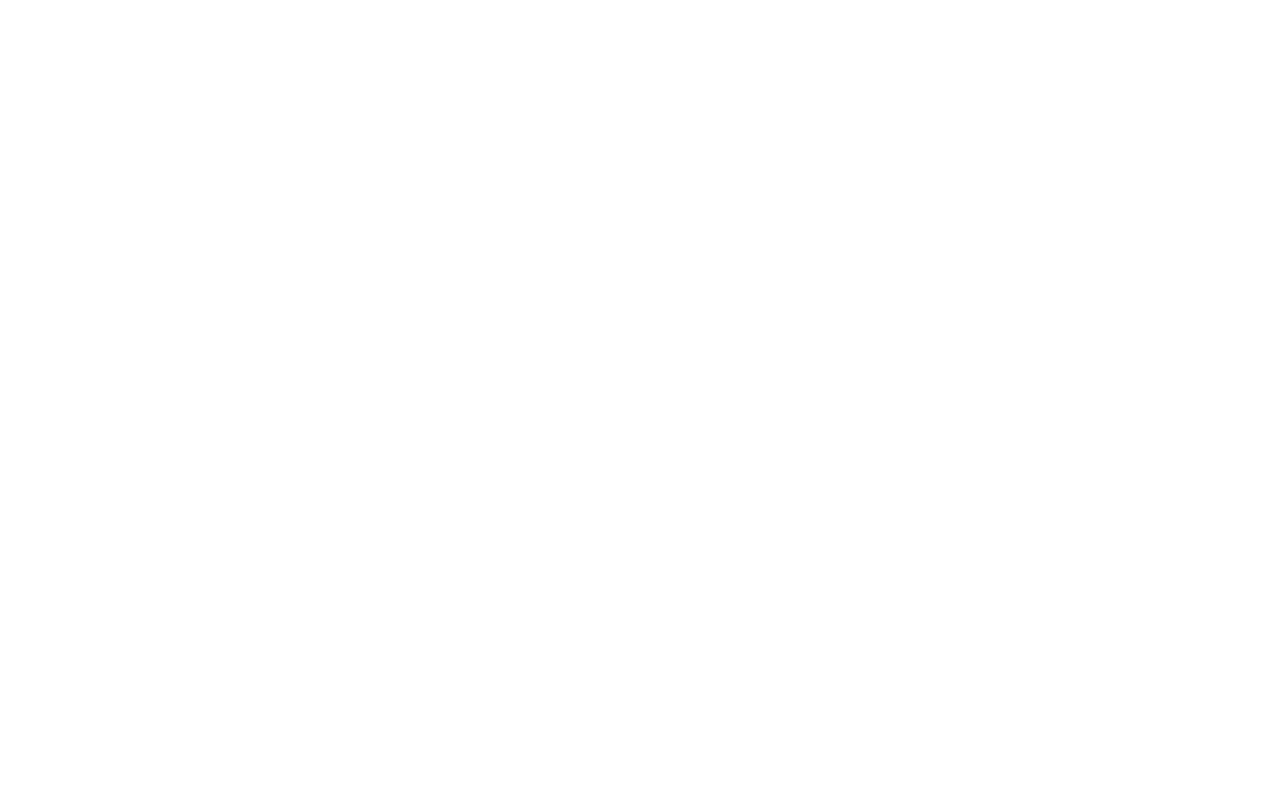
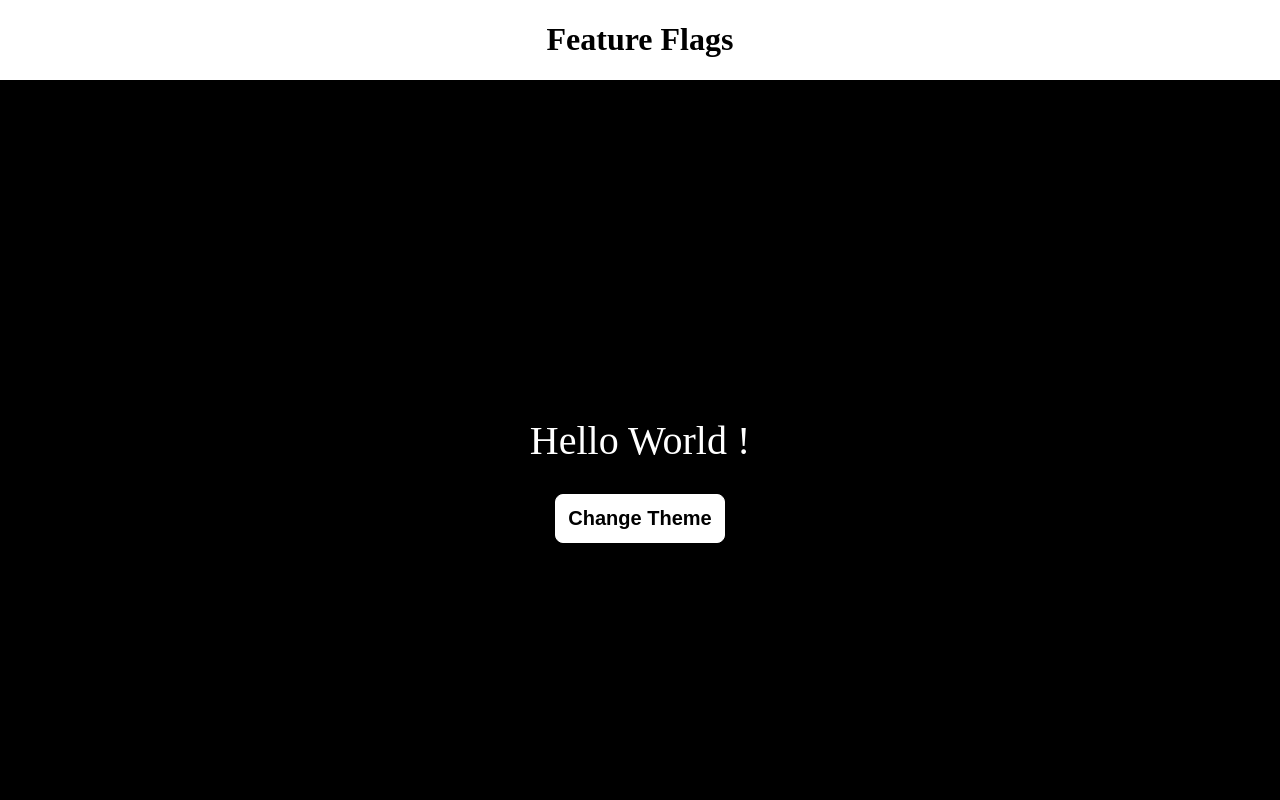
Before and after one commit to usmanmasud/react-episodes, a React (Vite) app: page / in a window 1280 px wide. Shown: the top 800 px of the page. Built offline with nearby package versions, Linux system fonts and the light colour scheme.

Commit message:
feature flag

```diff
--- a/src/App.jsx
+++ b/src/App.jsx
@@ -4,6 +4,8 @@
 import './App.css'
 import ModalTest from './custom-model-popup/modal-test'
 import TabTest from './custom-tabs/tab-test'
+import FeatureFlag from './featureflag'
+import FeatureFlagGlobalState from './featureflag/context'
 import GithubFinder from './github-propfile-finder/page'
 import ScrollIndicator from './scroll-indicator/page'
 import AutoComplete from './search-auto-complete/page'
@@ -54,6 +56,9 @@
 
       {/* <TicTacToe /> */}
 
+      <FeatureFlagGlobalState>
+        <FeatureFlag />
+      </FeatureFlagGlobalState>
     </>
   )
 }
--- a/src/featureflag/context/index.jsx
+++ b/src/featureflag/context/index.jsx
@@ -1,11 +1,39 @@
-import { createContext } from "react";
+import { createContext, useEffect, useState } from "react";
 
 export const FeatureFlagContext = createContext(null);
 
 import React from 'react'
+import featureFlagsDataServiceCall from "../data";
 
 export default function FeatureFlagGlobalState({ children }) {
+    const [loading, setLoading] = useState(false);
+    const [enableFlags, setEnableFlags] = useState({});
+
+
+    async function fetchFeatureFlags() {
+        try {
+            setLoading(true)
+
+            const response = await featureFlagsDataServiceCall();
+            // console.log(response);
+            setEnableFlags(response);
+            setLoading(false)
+
+        } catch (error) {
+            console.log(error);
+            setLoading(false)
+            throw new Error(error);
+
+        }
+    }
+
+    useEffect(() => {
+        fetchFeatureFlags();
+    }, [enableFlags])
+
+
+
     return (
-        <FeatureFlagContext.Provider value={{}}>{children}</FeatureFlagContext.Provider>
+        <FeatureFlagContext.Provider value={{ enableFlags, loading }}>{children}</FeatureFlagContext.Provider>
     )
 }
--- a/src/featureflag/data.js
+++ b/src/featureflag/data.js
@@ -1,9 +1,10 @@
 const dummyApiResponse = {
   showLightAndDarkMode: true,
   showTicTacToeBoard: true,
-  randomColorGenerator: false,
-  showAccordian: false,
+  randomColorGenerator: true,
+  showAccordian: true,
   showTreeView: true,
+  showTabs: true,
 };
 
 function featureFlagsDataServiceCall() {
--- a/src/featureflag/index.jsx
+++ b/src/featureflag/index.jsx
@@ -0,0 +1,60 @@
+import RandomColor from "../random-color/page"
+import ThemeSwitch from "../theme-switch/page"
+import TicTacToe from "../tix-tac-toe/page"
+import Accordian from '../accordian/Page'
+import TreeView from '../Tree-view/page'
+import { useContext } from "react"
+import { FeatureFlagContext } from "./context"
+import menus from '../Tree-view/data'
+import TabTest from "../custom-tabs/tab-test"
+
+export default function FeatureFlag() {
+
+    const { enableFlags, loading } = useContext(FeatureFlagContext)
+
+    const componentToRender = [
+        {
+            key: 'showLightAndDarkMode',
+            component: <ThemeSwitch />
+        },
+        {
+            key: 'showTicTacToeBoard',
+            component: <TicTacToe />
+        },
+        {
+            key: 'randomColorGenerator',
+            component: <RandomColor />
+        },
+        {
+            key: 'showAccordian',
+            component: <Accordian />
+        },
+        {
+            key: 'showTreeView',
+            component: <TreeView menus={menus} />
+        },
+        {
+            key: 'showTabs',
+            component: <TabTest />
+        },
+
+    ]
+
+    function checkEnabledFlgas(getcurrentKey) {
+        return enableFlags[getcurrentKey]
+    }
+
+    if (loading) return <h1>Loading data, please wait!!</h1>
+
+    return (
+        <div>
+            <h1>Feature Flags</h1>
+
+            {
+                componentToRender.map(componentItem => checkEnabledFlgas(componentItem.key) ? componentItem.component : null)
+            }
+
+
+        </div>
+    )
+}
```
Also changed, not shown: src/random-color/page.jsx (+9 -9 lines).
